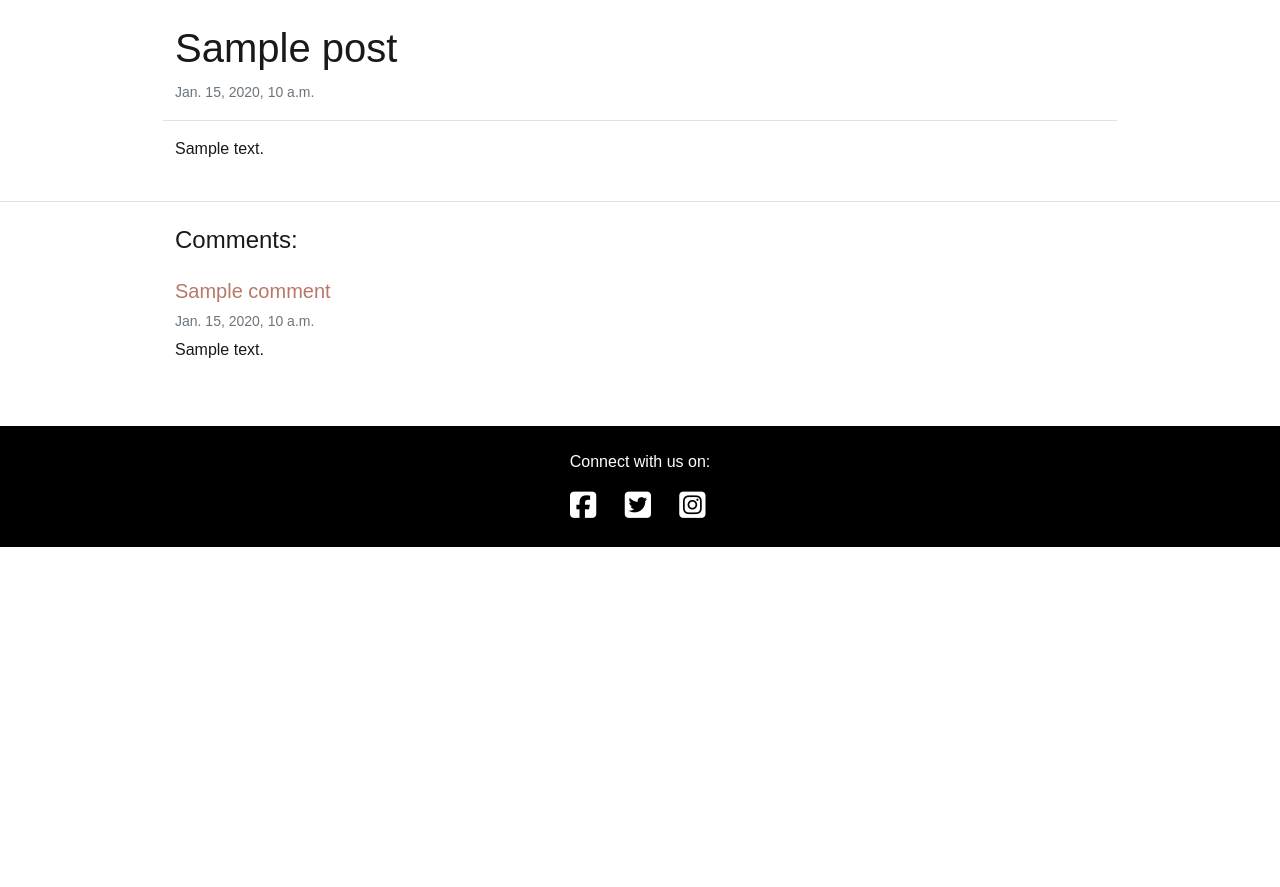
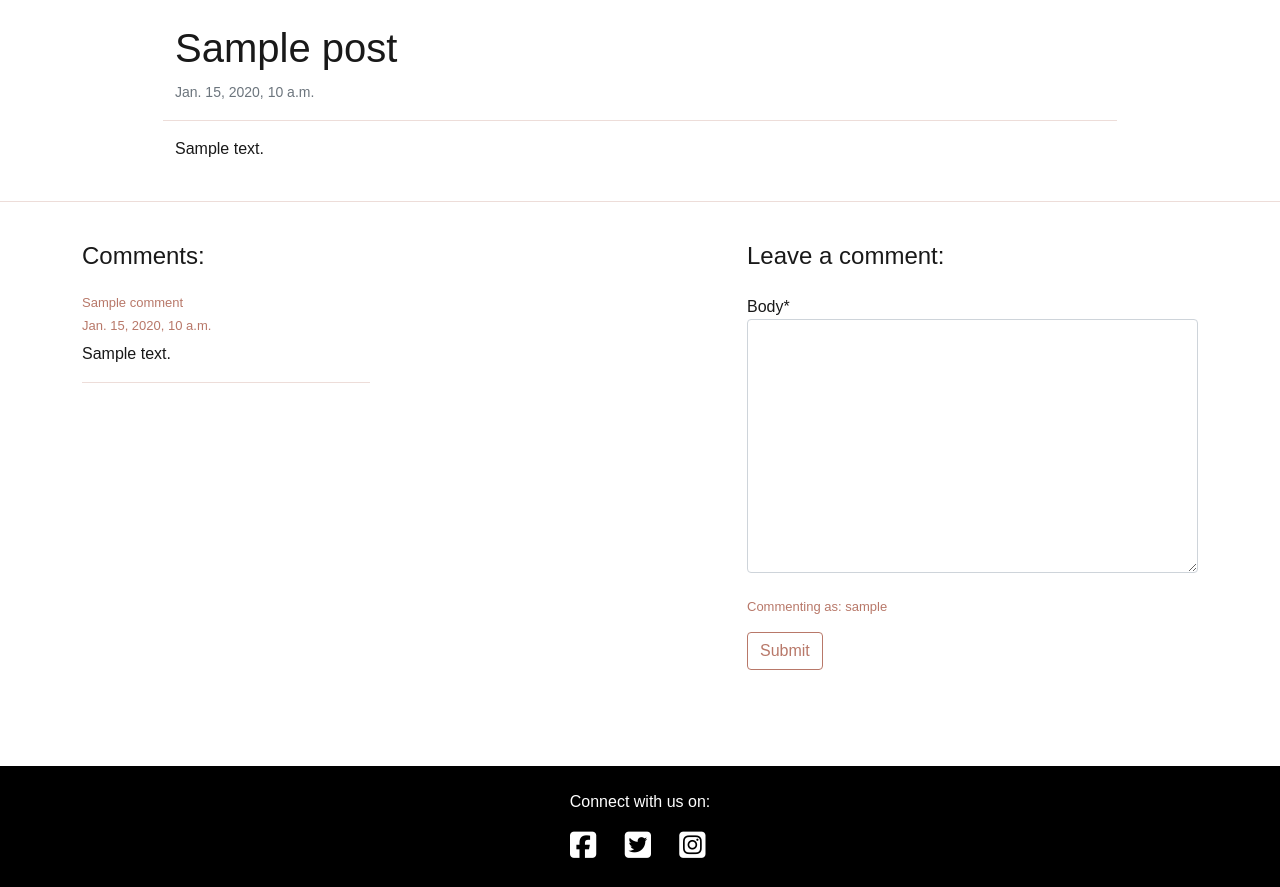
Before and after one commit to viktoriamahrberg/fashion-news-board, a Django app: a page that uses templates/post_detail.html in a window 1280 px wide. Shown: the part 89-976 px from the top of the page. Before the commit the page ends 636 px from the top, so only its background shows below. Run offline with Django 3.2, Linux system fonts and the light colour scheme; a user stored in the database is signed in; tables that the repository leaves empty hold one stand-in row (values such as "Sample post"); some libraries are stand-ins or nearby versions; some web fonts are replaced.

Commit message:
Add comment form to post_detail page

```diff
--- a/fashionews/settings.py
+++ b/fashionews/settings.py
@@ -52,6 +52,7 @@ INSTALLED_APPS = [
     'django.contrib.staticfiles',
     'cloudinary',
     'fashionewsapp',
+    'crispy_forms',
     'django_summernote',
 ]
 
@@ -60,6 +61,7 @@ SITE_ID = 1
 LOGIN_REDIRECT_URL = '/'
 LOGOUT_REDIRECT_URL = '/'
 
+CRISPY_TEMPLATE_PACK = 'bootstrap4'
 
 MIDDLEWARE = [
     'django.middleware.security.SecurityMiddleware',
--- /dev/null
+++ b/fashionewsapp/forms.py
@@ -0,0 +1,8 @@
+from .models import Comment
+from django import forms
+
+
+class CommentForm(forms.ModelForm):
+    class Meta:
+        model = Comment
+        fields = ('body',)
--- a/fashionewsapp/views.py
+++ b/fashionewsapp/views.py
@@ -1,6 +1,7 @@
 from django.shortcuts import render, get_object_or_404
 from django.views import generic, View
 from .models import Post, Comment
+from .forms import CommentForm
 
 
 class PostList(generic.ListView):
@@ -23,5 +24,31 @@ class PostDetail(View):
             {
                 "post": post,
                 "comments": comments,
+                "comment_form": CommentForm(),
             }
         )
+
+    def post(self, request, slug, *args, **kwargs):
+        post = get_object_or_404(Post, slug=slug)
+        comments = post.comments.order_by('date_published')
+
+        comment_form = CommentForm(data=request.POST)
+        if comment_form.is_valid():
+            comment_form.instance.email = request.user.email
+            comment_form.instance.name = request.user.username
+            comment = comment_form.save(commit=False)
+            comment.post = post
+            comment.save()
+        else:
+            comment_form = CommentForm()
+
+        return render (
+            request,
+            "post_detail.html",
+            {
+                "post": post,
+                "comments": comments,
+                "commented": True,
+                "comment_form": CommentForm(),
+            }
+        )
--- a/requirements.txt
+++ b/requirements.txt
@@ -4,6 +4,7 @@ dj-database-url==0.5.0
 dj3-cloudinary-storage==0.0.6
 Django==3.2
 django-allauth==0.50.0
+django-crispy-forms==1.14.0
 django-summernote==0.8.20.0
 gunicorn==20.1.0
 oauthlib==3.2.0
--- a/static/css/style.css
+++ b/static/css/style.css
@@ -31,9 +31,13 @@ i:active {
     color: #B87869;
 }
 
-.commenter {
+.commenter,
+.comment-date {
     color: #B87869;
+    font-size: small;
 }
+
+
 /* Button */
 
 .btn-outline-success {
@@ -83,6 +87,14 @@ i:active {
     letter-spacing: 5px;
 }
 
+/* Form */
+textarea {
+    font-family: oxygenregular, sans-serif;
+}
+.comment-content {
+    font-family: oxygenregular, sans-serif;
+}
+
 /* Footer */
 
 footer {
--- a/templates/account/login.html
+++ b/templates/account/login.html
@@ -9,7 +9,7 @@
 {% block content %}
 <div class="container">
   <div class="row">
-    <div class="col-md-8 mt-3 offset-md-2">
+    <div class="col-md-8 mt-4 offset-md-2">
       <h1>{% trans "SIGN IN" %}</h1>
 
       <!-- {% get_providers as socialaccount_providers %}
--- a/templates/post_detail.html
+++ b/templates/post_detail.html
@@ -1,6 +1,7 @@
 {% extends 'base.html' %}
 {% block content %}
 
+{% load crispy_forms_tags %}
 <article class="container">
     <div class="col-md-10 mb-4 mt-4 mx-auto">
         <div class="row">
@@ -19,18 +20,41 @@
 </article>
 <hr />
 <div class="container">
-    <div class="col-md-10 mb-4 mt-4 mx-auto">
-        <div class="row">
+    <div class="row">
+        <div class="col-md-7 mb-4 mt-4">
+
+
+            <h4 class="comment-title mb-4">Comments:</h4>
             {% for comment in comments %}
-            <h4 class="comment-title mb-4">Comments:</h4>
             <div class="comments" style="width: 18rem;">
                 <div class="comment-body">
                     <h5 class="commenter">{{ comment.name }}</h5>
-                    <h6 class="comment-date"><small class="text-muted">{{ comment.date_published }}</small></h6>
+                    <h6 class="comment-date">{{ comment.date_published }}</h6>
                     <p class="comment-content">{{ comment.body }}</p>
+                    <hr />
                 </div>
             </div>
             {% endfor %}
+        </div>
+        <div class="col-md-5 mb-4 mt-4">
+            {% if commented %}
+            <div class="alert alert-success" role="alert">
+                Your comment has been published
+            </div>
+            {% else %}
+            {% if user.is_authenticated %}
+            <h4 class="leave-comment-title mb-4">Leave a comment:</h4>
+            <form method="post" style="margin-top: 1.2em;">
+                {{ comment_form | crispy }}
+                {% csrf_token %}
+                <div class="col-md-6 mb-4 mt-4">
+                    <p class="commenter">Commenting as: {{ user.username }}</p>
+                <button class="btn btn-outline-success" type="submit">Submit</button>
+                </div>
+            </form>
+
+            {% endif %}
+            {% endif %}
         </div>
     </div>
 </div>
```
Also changed, not shown: templates/account/logout.html (+21 -10 lines), templates/account/signup.html (+15 -6 lines).
